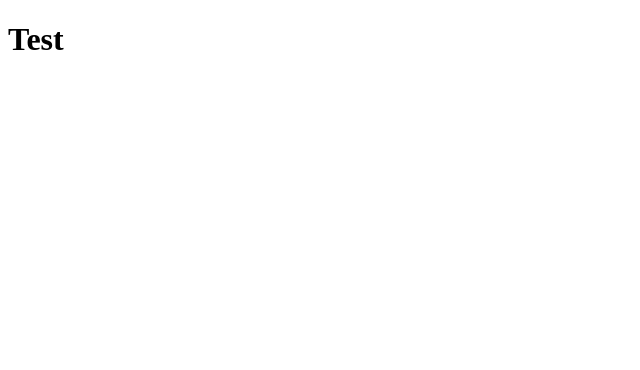
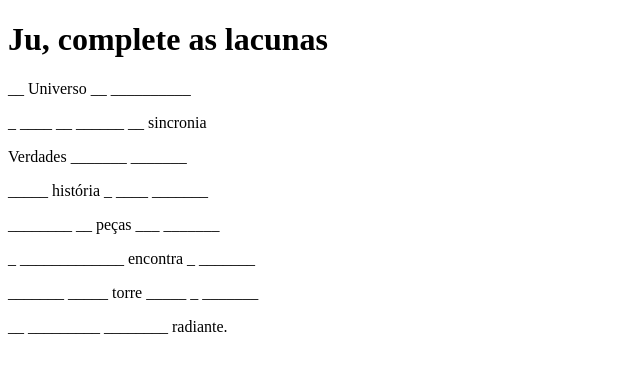
Before and after one commit to wladimirgrf/tabnews, a Next.js app: page / in a window 1280 px wide. Shown: the top 370 px of the page, without its empty margins (0-640 px from the left). Built offline with nearby package versions, Linux system fonts and the light colour scheme.

Commit message:
index with text

```diff
--- a/pages/index.js
+++ b/pages/index.js
@@ -1,5 +1,15 @@
 function Home() {
-    return <h1>Test</h1>
+    return <>
+        <h1>Ju, complete as lacunas</h1>
+        <p>__ Universo __ __________</p>
+        <p>_ ____ __ ______ __ sincronia</p>
+        <p>Verdades _______ _______</p>
+        <p>_____ história _ ____ _______</p>
+        <p>________ __ peças ___ _______</p>
+        <p>_ _____________ encontra _ _______</p>
+        <p>_______ _____  torre _____ _ _______</p>
+        <p>__ _________ ________ radiante.</p>
+    </>
 }
 
 export default Home;
```
